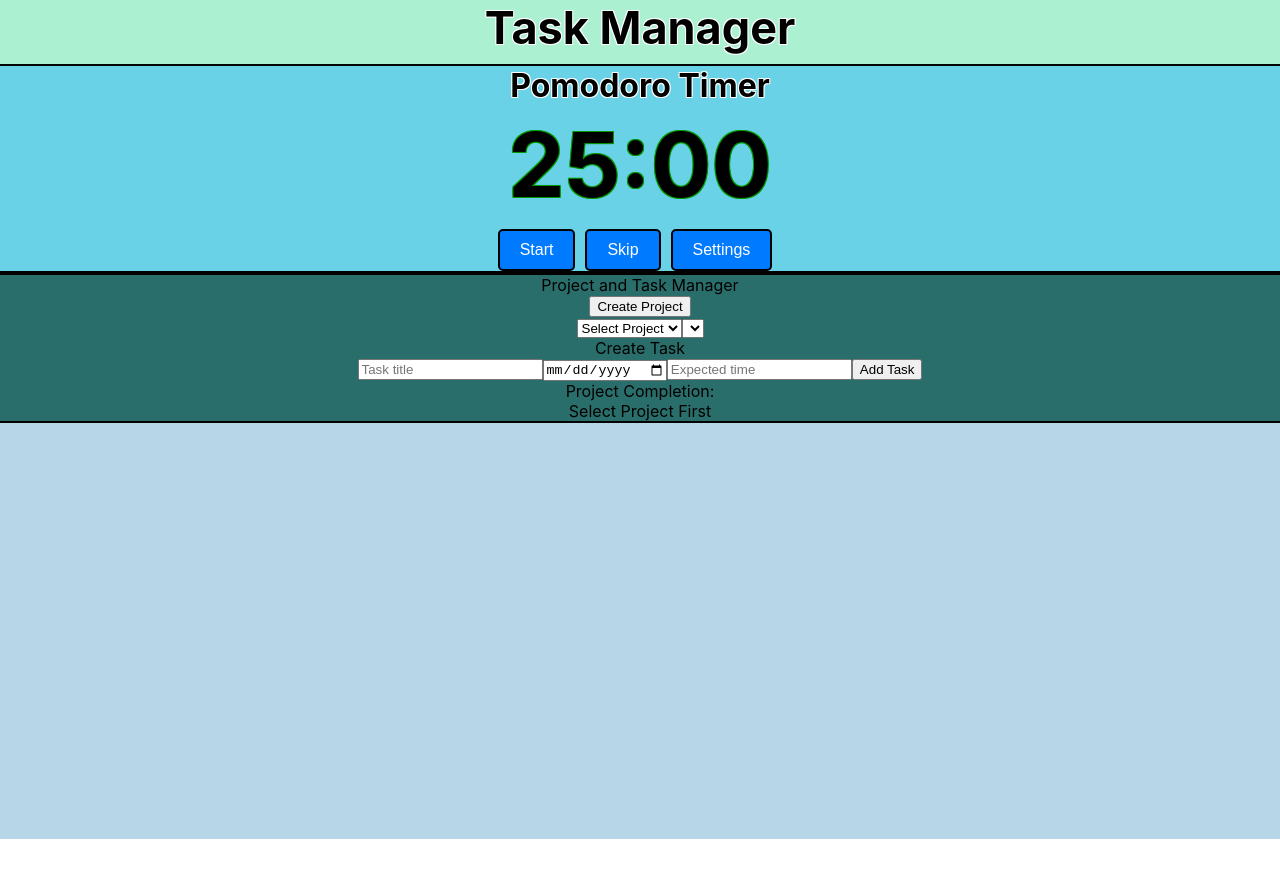
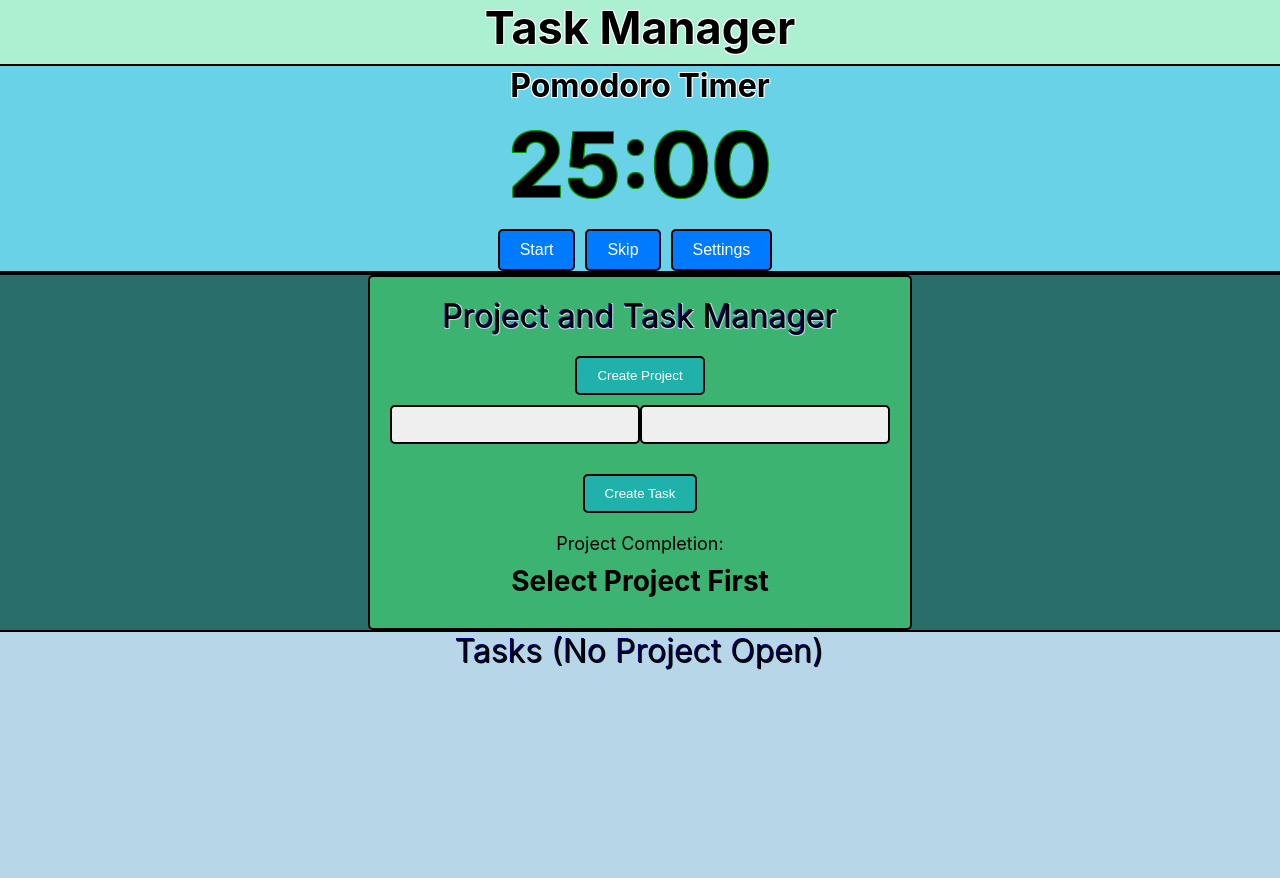
Before and after one commit to MatthewKorkola/Scheduling-Strategizer, a React (Create React App) app: page / in a window 1280 px wide. Shown: the top 878 px of the page. Before the commit the page ends 839 px from the top, so only its background shows below. Built offline with nearby package versions, Linux system fonts and the light colour scheme.

Commit message:
Improved project and task UI

```diff
--- a/src/CSS/Pomodoro.css
+++ b/src/CSS/Pomodoro.css
@@ -35,6 +35,7 @@
   background-color: #007bff; /* Button background color */
   color: #fff; /* Button text color */
   border: 2px solid black;
+  transition: background-color 0.3s ease;
 }
 
 .pomodoro-section .buttons button:hover {
@@ -62,7 +63,7 @@
   box-shadow: 0 0 10px rgba(0, 0, 0, 0.5); /* Shadow effect */
   border: 2px solid black;
   width: 400px;
-  height: 330px;
+  height: 350px;
 }
 
 .popup-header {
@@ -72,6 +73,13 @@
   margin-bottom: 10px;
   border-bottom: 2px solid #999; /* Line below the header */
   padding-bottom: 10px; /* Spacing below the header */
+}
+
+.popup-header .note-text {
+  font-weight: normal; /* Reset font weight */
+  font-size: 18px; /* Adjust font size */
+  margin-top: 5px; /* Add some top margin */
+  color: black; /* Set text color */
 }
 
 .popup-footer {
--- /dev/null
+++ b/src/CSS/TaskForm.css
@@ -0,0 +1,152 @@
+.task-form {
+    max-width: 500px;
+    margin: 0 auto;
+    padding: 20px;
+    border: 2px solid black;
+    border-radius: 5px;
+    background-color: mediumseagreen;
+}
+
+.task-form div {
+    margin-bottom: 10px;
+}
+
+.task-form button {
+    padding: 10px 20px;
+    background-color: lightseagreen;
+    color: #fff;
+    border: 2px solid black;
+    border-radius: 5px;
+    cursor: pointer;
+    transition: background-color 0.3s ease;
+    margin-top: 10px;
+}
+
+.task-form button:hover {
+    background-color: #6fa8dc;
+}
+
+.project-task-manager {
+    margin: 0;
+    padding: 0;
+    font-size: 32px; /* Font size for timer type */
+    margin-bottom: 10px; /* Bottom margin for spacing */
+    text-shadow:
+        -1px -1px 0 darkblue,
+        1px -1px 0 lightblue,
+        -1px 1px 0 lightblue,
+        1px 1px 0 lightblue;
+}
+
+.create-task-text {
+    margin: 0;
+    padding: 0;
+    font-size: 18px; /* Font size for timer type */
+    margin-bottom: 10px; /* Bottom margin for spacing */
+}
+
+.task-form select,
+.task-form input[type="text"],
+.task-form input[type="date"] {
+    width: 100%;
+    padding: 10px;
+    margin-bottom: 10px;
+    border: 2px solid black;
+    border-radius: 5px;
+    box-sizing: border-box;
+}
+
+.task-form select {
+    appearance: none;
+}
+
+.project-actions {
+    display: flex;
+    justify-content: space-between;
+}
+
+.project-completion {
+    font-weight: bold;
+    font-size: 28px;
+}
+
+.project-completion-text {
+    margin: 0;
+    padding: 0;
+    font-size: 18px; /* Font size for timer type */
+    margin-bottom: 10px; /* Bottom margin for spacing */
+    margin-top: 20px;
+}
+
+.gold {
+    color: gold;
+    background-color: ;
+    font-size: 28px;
+    text-shadow: 0 0 10px #ffd700;
+    animation: pulse 1.1s infinite alternate;
+}
+
+@keyframes pulse {
+    0% {
+        text-shadow: 0 0 10px black;
+    }
+    100% {
+        text-shadow: 0 0 25px #ffd700;
+    }
+}
+
+.taskform-popup-header {
+  text-align: center;
+  font-weight: bold;
+  font-size: 24px;
+  margin-bottom: 10px;
+  border-bottom: 2px solid #999;
+  padding-bottom: 10px;
+}
+
+.taskform-popup-footer {
+  text-align: center;
+  margin-top: 10px;
+  border-top: 2px solid #999;
+  padding-top: 10px;
+}
+
+.taskform-popup-content {
+  text-align: center; /* Center the content */
+}
+
+.taskform-popup-button {
+  padding: 10px 20px;
+  font-size: 16px;
+  cursor: pointer;
+  border-radius: 5px;
+  background-color: black;
+  color: white;
+  border: none;
+  transition: background-color 0.3s ease;
+  margin-right: 10px;
+  text-align: center;
+}
+
+.taskform-popup-button:hover {
+  background-color: darkgrey;
+}
+
+.taskform-popup-form input[type="text"],
+.taskform-popup-form input[type="date"] {
+  width: 100%;
+  padding: 10px;
+  margin-bottom: 10px;
+  border: 2px solid black;
+  border-radius: 5px;
+  box-sizing: border-box;
+}
+
+.taskform-popup-form input[type="date"] {
+  appearance: none;
+}
+
+.taskform-popup-form button[type="submit"] {
+  /*display: inline-block;*/
+  margin-bottom: 10px;
+}
--- /dev/null
+++ b/src/CSS/TaskList.css
@@ -0,0 +1,11 @@
+.task-text {
+	margin: 0;
+    padding: 0;
+    font-size: 32px; /* Font size for timer type */
+    margin-bottom: 10px; /* Bottom margin for spacing */
+    text-shadow:
+        -1px -1px 0 darkblue,
+        1px -1px 0 lightblue,
+        -1px 1px 0 lightblue,
+        1px 1px 0 lightblue;
+}
--- a/src/components/Pomodoro.js
+++ b/src/components/Pomodoro.js
@@ -151,7 +151,13 @@ const Pomodoro = () => {
                     {close => (
                         <div className="popup-container">
                             <div className="popup-content">
-                                <div className="popup-header">Settings</div>
+                                <div className="popup-header">Settings
+                                <div className="note-text">
+                                    <label>
+                                        (changes update next timer iteration)
+                                    </label>
+                                </div>
+                                </div>
                                 <div className="popup-main">
                                     <div>
                                         <label>
--- a/src/components/TaskForm.js
+++ b/src/components/TaskForm.js
@@ -1,10 +1,13 @@
 import React, { useState } from 'react';
+import '../CSS/TaskForm.css';
 import PropTypes from 'prop-types';
+import { Popup } from 'reactjs-popup';
 
 const TaskForm = ({ addTask, createProject, selectProject, deleteProject, currentProject, projectCompletionPercentage, projects }) => {
     const [title, setTitle] = useState('');
     const [deadline, setDeadline] = useState('');
     const [expectedTime, setExpectedTime] = useState('');
+    const [isPopupOpen, setIsPopupOpen] = useState(false);
 
     const handleSubmit = (e) => {
         e.preventDefault();
@@ -17,6 +20,7 @@ const TaskForm = ({ addTask, createProject, selectProject, deleteProject, curren
         setTitle('');
         setDeadline('');
         setExpectedTime('');
+        setIsPopupOpen(false)
     }
 
     const handleCreateProject = () => {
@@ -26,13 +30,17 @@ const TaskForm = ({ addTask, createProject, selectProject, deleteProject, curren
         }
     }
 
+    const handleCreateTaskClick = () => {
+        setIsPopupOpen(true);
+    }
+
     return (
         <div className="task-form">
-        <div> Project and Task Manager </div>
-            <div> <button onClick={handleCreateProject}>Create Project</button> </div>
+        <div className="project-task-manager"> Project and Task Manager </div>
+            <div > <button onClick={handleCreateProject}>Create Project</button> </div>
             <div className="project-actions">
                 <select onChange={(e) => selectProject(e.target.value)}>
-                    <option>Select Project</option>
+                    <option></option>
                     {projects.map(project => (
                         <option key={project.name} value={project.name} selected={currentProject && currentProject.name === project.name}>{project.name}</option>
                     ))}
@@ -44,15 +52,33 @@ const TaskForm = ({ addTask, createProject, selectProject, deleteProject, curren
                     ))}
                 </select>
             </div>
-            <div> Create Task </div>
-            <form onSubmit={handleSubmit}>
-                <input type="text" placeholder="Task title" value={title} onChange={(e) => setTitle(e.target.value)} />
-                <input type="date" value={deadline} onChange={(e) => setDeadline(e.target.value)} />
-                <input type="text" placeholder="Expected time" value={expectedTime} onChange={(e) => setExpectedTime(e.target.value)} />
-                <button type="submit">Add Task</button>
-            </form>
-            <div> Project Completion:  </div>
-            <div className="project-completion">
+            <div className="create-task">
+                <div className="create-task-text">
+                    <button onClick={handleCreateTaskClick}>Create Task</button>
+                </div>
+                <Popup open={isPopupOpen} closeOnDocumentClick onClose={() => setIsPopupOpen(false)}>
+                    <div className="taskform-popup-content">
+                        <form onSubmit={handleSubmit} className="taskform-popup-form">
+                            <div className="taskform-popup-header">Create Task</div>
+                            <div>
+                                <input type="text" placeholder="Task Name" value={title} onChange={(e) => setTitle(e.target.value)} />
+                            </div>
+                            <div>
+                                <input type="date" value={deadline} onChange={(e) => setDeadline(e.target.value)} />
+                            </div>
+                            <div>
+                                <input type="text" placeholder="Expected Completion Time" value={expectedTime} onChange={(e) => setExpectedTime(e.target.value)} />
+                            </div>
+                            <div className="taskform-popup-footer">
+                                <button type="submit" className="taskform-popup-button">Add Task</button>
+                            </div>
+                        </form>
+                        <button className="taskform-popup-button" onClick={() => setIsPopupOpen(false)}>Exit</button>
+                    </div>
+                </Popup>
+            </div>
+            <div className="project-completion-text"> Project Completion:  </div>
+            <div className={`${projectCompletionPercentage() === '100%' ? 'gold' : 'project-completion'}`}>
                 {projectCompletionPercentage()}
             </div>
         </div>
--- a/src/components/TaskList.js
+++ b/src/components/TaskList.js
@@ -1,4 +1,5 @@
 import React from 'react';
+import '../CSS/TaskList.css';
 import PropTypes from 'prop-types';
 import TaskItem from './TaskItem';
 
@@ -10,6 +11,7 @@ const TaskList = ({ tasks, currentProject, markTaskCompleted, deleteTask }) => {
 
     return (
         <div className="task-list">
+        <div className="task-text"> Tasks {currentProject ? `(Current Project: ${currentProject.name})` : '(No Project Open)'} </div>
             {filteredTasks.map(task => (
                 <TaskItem
                     key={task.id}
```
